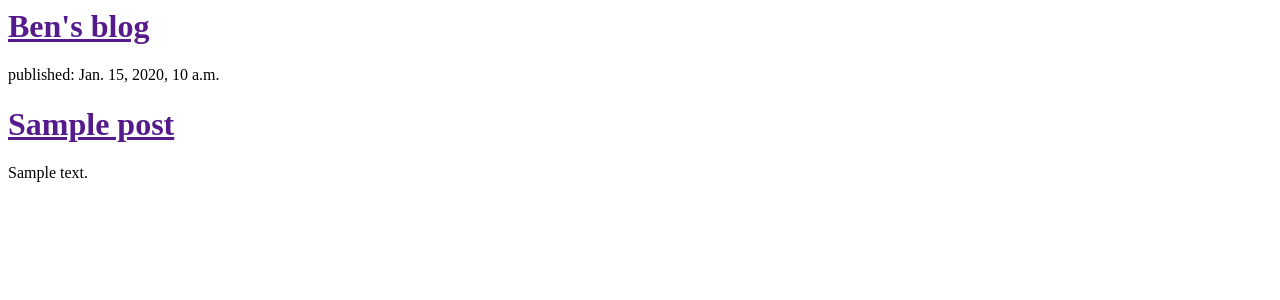
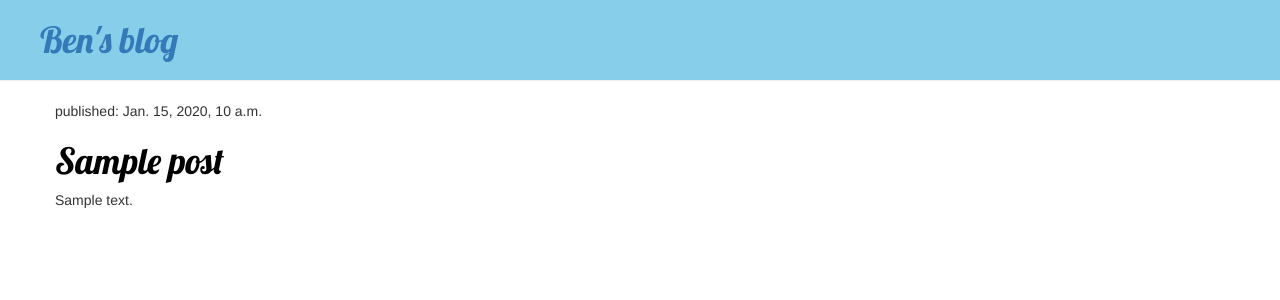
Before and after one commit to ben851new/my-first-blog, a Django app: template mysite/blog/templates/blog/post_list.html in a window 1280 px wide. Shown: the top 300 px of the page. Run offline with Django 3.2, Linux system fonts and the light colour scheme; the template is opened without the code that fills it: values that come from a table or form of the project are taken from there, others are empty; tables that the repository leaves empty hold one stand-in row (values such as "Sample post"); some libraries are stand-ins or nearby versions.

Commit message:
added vies and template for detailed blog post as well css

```diff
--- /dev/null
+++ b/mysite/blog/static/css/blog.css
@@ -0,0 +1,59 @@
+
+/*
+body{
+
+   padding-left:15px;
+   background-color: lightgrey;
+   }
+
+h1 a {
+color: blue;
+font-family:lobster;
+
+}*/
+.page-header {
+    background-color: skyblue;
+        margin-top: 0;
+            padding: 20px 20px 20px 40px;
+            }
+
+            .page-header h1, .page-header h1 a, .page-header h1 a:visited, .page-header h1 a:active {
+                color: #ffffff;
+                    font-size: 36pt;
+                        text-decoration: none;
+                        }
+
+                        .content {
+                            margin-left: 40px;
+                            }
+
+                            h1, h2, h3, h4 {
+                                font-family: 'Lobster', cursive;
+                                }
+
+                                .date {
+                                    color: #828282;
+                                    }
+
+                                    .save {
+                                        float: right;
+                                        }
+
+                                        .post-form textarea, .post-form input {
+                                            width: 100%;
+                                            }
+
+                                            .top-menu, .top-menu:hover, .top-menu:visited {
+                                                color: #ffffff;
+                                                    float: right;
+                                                        font-size: 26pt;
+                                                            margin-right: 20px;
+                                                            }
+
+                                                            .post {
+                                                                margin-bottom: 70px;
+                                                                }
+
+                                                                .post h1 a, .post h1 a:visited {
+                                                                    color: #000000;
+                                                                    }
--- /dev/null
+++ b/mysite/blog/templates/blog/base.html
@@ -0,0 +1,33 @@
+{% load staticfiles %}
+
+   <html>
+         <head>
+           <link href="//fonts.googleapis.com/css?family=Lobster&subset=latin,latin-ext" rel="stylesheet" type="text/css">
+         <link rel="stylesheet" href="//maxcdn.bootstrapcdn.com/bootstrap/3.2.0/css/bootstrap.min.css">
+           <link rel="stylesheet" href="//maxcdn.bootstrapcdn.com/bootstrap/3.2.0/css/bootstrap-theme.min.css">
+            <link rel="stylesheet" href="{% static 'css/blog.css' %}">
+                    <title>Ben's blog</title>
+                     </head>
+
+                       <body>
+                        <div>
+                             <h1 class="page-header"> <a href= "/">Ben's blog</a></h1>
+                           </div>
+
+                            <div class="content container">
+                                    <div class="row">
+                                                <div class="col-md-8">
+                                                            {% block content %}
+                                                                        {% endblock %}
+                                                                                    </div>
+                                                                                            </div>
+
+
+
+
+
+
+                                         </div>
+
+                                           </body>
+                                            </html>
--- a/mysite/blog/templates/blog/post_list.html
+++ b/mysite/blog/templates/blog/post_list.html
@@ -1,20 +1,11 @@
-<html>
-    <head>
+{% extends 'blog/base.html' %}
 
-        <title>Ben's blog</title>
-     </head>
-
-    <body>
-    <div>
-        <h1> <a href= "">Ben's blog</a></h1>
-     </div>
-
-     <div>
+{% block content %}
      {% for post in posts %}
 
-       <div>
+       <div class= "post">
                <p>published: {{ post.published_date }}</p>
-                       <h1><a href="">{{ post.title }}</a></h1>
+                       <h1><a href="{% url 'post_detail' pk=post.pk %}">{{ post.title }}</a></h1>
                                <p>{{ post.text|linebreaksbr }}</p>
                                    </div>
 
@@ -22,7 +13,4 @@
 
 
     {% endfor %}
-     </div>
-
-    </body>
-    </html>
+{% endblock %}
--- a/mysite/blog/urls.py
+++ b/mysite/blog/urls.py
@@ -1,4 +1,9 @@
 from django.conf.urls import url
 from .import views
 
-urlpatterns = [ url(r'^$', views.post_list, name='post_list'), ]
+urlpatterns = [ url(r'^$', views.post_list, name='post_list'),
+url(r'^post/(?P<pk>\d+)/$', views.post_detail, name='post_detail'),
+
+
+
+]
```
Also changed, not shown: mysite/blog/templates/blog/post_detail.html (added, +13 -0 lines), mysite/blog/views.py (+6 -1 lines).
